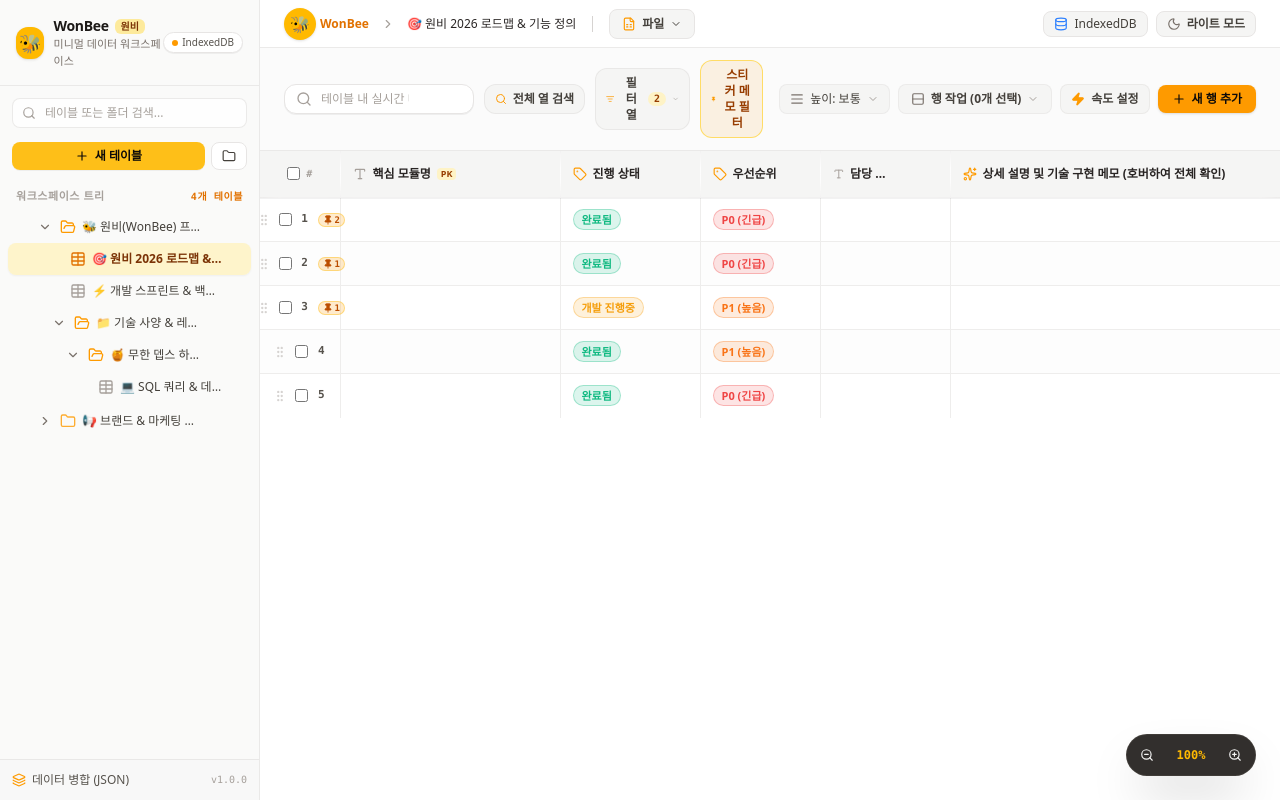
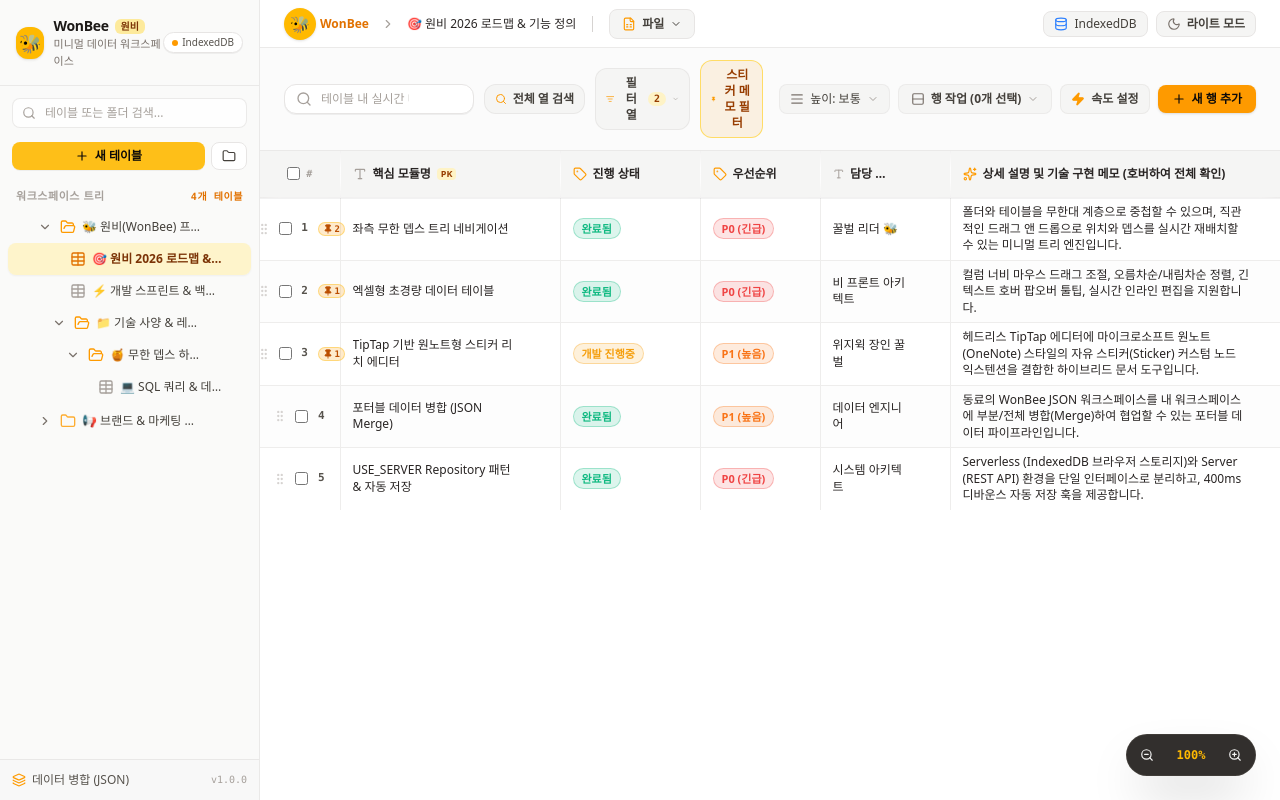
Before and after one commit to devheo/won-note, a React (Vite) app: page / in a window 1280 px wide. Built offline with nearby package versions, Linux system fonts and the light colour scheme.

Commit message:
feat: improve custom content rendering in TruncatedPreviewCell
Refactor custom content rendering to handle undefined or null values correctly and ensure proper conditional rendering logic for plain text displays.

```diff
--- a/src/components/common/TruncatedPreviewCell.tsx
+++ b/src/components/common/TruncatedPreviewCell.tsx
@@ -155,6 +155,8 @@
     }
   };
 
+  const customRender = renderCustomContent ? renderCustomContent(value) : null;
+
   return (
     <div
       ref={containerRef}
@@ -172,9 +174,9 @@
         ref={textRef}
         className="w-full text-xs font-normal text-stone-800 dark:text-stone-200 flex items-start gap-1.5 overflow-hidden"
       >
-        {renderCustomContent ? (
+        {customRender !== null && customRender !== undefined ? (
           <div className="line-clamp-3 break-words whitespace-pre-wrap leading-snug">
-            {renderCustomContent(value)}
+            {customRender}
           </div>
         ) : hasImage ? (
           <div className="flex items-start gap-1.5 min-w-0">
@@ -195,7 +197,7 @@
               <ImageIcon className="w-3.5 h-3.5 text-amber-500 flex-shrink-0 mt-0.5" />
             )}
             <span className="line-clamp-3 break-words whitespace-pre-wrap leading-snug text-xs text-stone-700 dark:text-stone-300">
-              {displayPlainText ? (
+              {displayPlainText.length > 0 ? (
                 <HighlightText text={displayPlainText} highlight={highlightQuery} />
               ) : (
                 '[이미지 첨부]'
@@ -206,7 +208,7 @@
           <div className="flex items-start gap-1.5 min-w-0 w-full">
             <Pin className="w-3.5 h-3.5 text-amber-500 fill-current flex-shrink-0 mt-0.5" />
             <span className="line-clamp-3 break-words whitespace-pre-wrap leading-snug text-xs text-amber-900 dark:text-amber-300 font-medium">
-              {displayPlainText ? (
+              {displayPlainText.length > 0 ? (
                 <HighlightText text={displayPlainText} highlight={highlightQuery} />
               ) : (
                 '📌 원노트 스티커 메모'
@@ -215,7 +217,7 @@
           </div>
         ) : (
           <div className="line-clamp-3 break-words whitespace-pre-wrap leading-snug w-full">
-            {displayPlainText ? (
+            {displayPlainText.length > 0 ? (
               <HighlightText text={displayPlainText} highlight={highlightQuery} />
             ) : (
               <span className="text-stone-400 dark:text-[#666666] italic">(비어 있음)</span>
```
